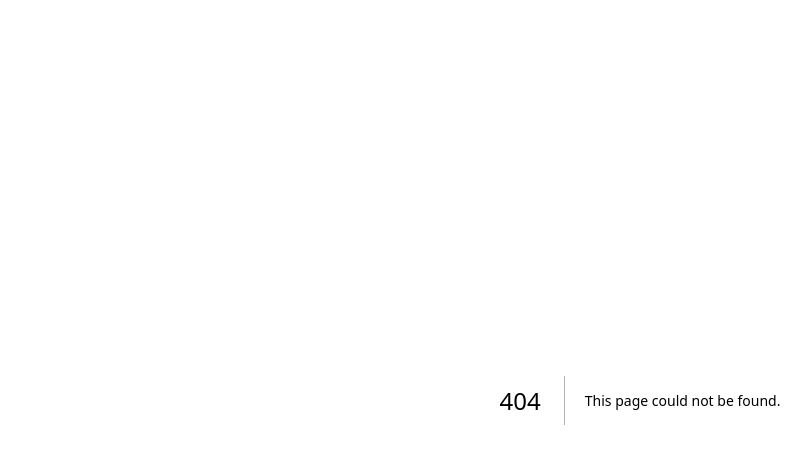
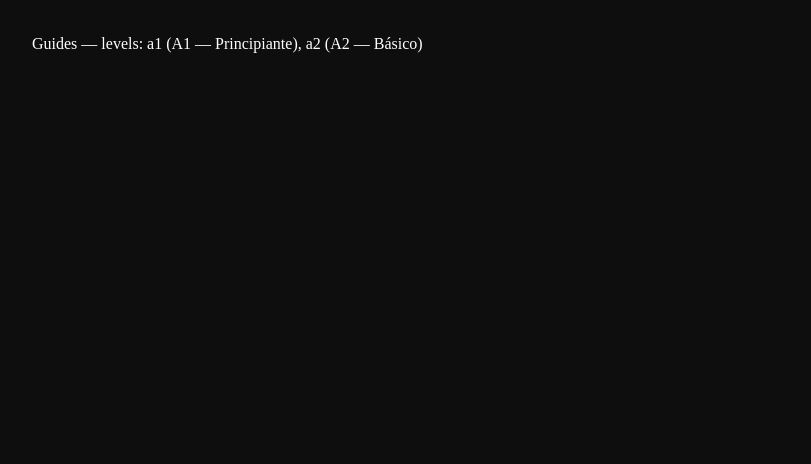
Before and after one commit to eliasperezdev/app-english-conversational, a Next.js app: page /guides in a window 1280 px wide. Before the commit this address had no page. Shown: the top 464 px of the page, without its empty margins (0-811 px from the left). Built offline with nearby package versions, Linux system fonts and the light colour scheme.

Commit message:
routes guides

```diff
--- /dev/null
+++ b/app/guides/[level]/[chapter]/page.tsx
@@ -0,0 +1,34 @@
+import { notFound } from 'next/navigation'
+import { getAllLevelSlugs, getAllChapterSlugs, getChapter } from '@/lib/guides'
+
+export function generateStaticParams() {
+  const params: { level: string; chapter: string }[] = []
+  for (const level of getAllLevelSlugs()) {
+    for (const chapter of getAllChapterSlugs(level)) {
+      params.push({ level, chapter })
+    }
+  }
+  return params
+}
+
+interface Props {
+  params: Promise<{ level: string; chapter: string }>
+}
+
+export default async function ChapterPage({ params }: Props) {
+  const { level: levelSlug, chapter: chapterSlug } = await params
+  const chapter = await getChapter(levelSlug, chapterSlug)
+  if (!chapter) notFound()
+
+  const totalSections = chapter.sections.length
+  const totalCards = chapter.sections.reduce((sum, s) => sum + s.cards.length, 0)
+
+  return (
+    <main className="p-8 text-white bg-[#0e0e0f] min-h-screen">
+      <p>
+        Chapter: {chapterSlug} — {totalSections} section{totalSections !== 1 ? 's' : ''},{' '}
+        {totalCards} card{totalCards !== 1 ? 's' : ''}
+      </p>
+    </main>
+  )
+}
--- /dev/null
+++ b/app/guides/[level]/page.tsx
@@ -0,0 +1,24 @@
+import { notFound } from 'next/navigation'
+import { getAllLevelSlugs, getAllChapterSlugs, getLevel } from '@/lib/guides'
+
+export function generateStaticParams() {
+  return getAllLevelSlugs().map((level) => ({ level }))
+}
+
+interface Props {
+  params: Promise<{ level: string }>
+}
+
+export default async function LevelPage({ params }: Props) {
+  const { level: levelSlug } = await params
+  const level = getLevel(levelSlug)
+  if (!level) notFound()
+
+  const chapters = getAllChapterSlugs(levelSlug)
+
+  return (
+    <main className="p-8 text-white bg-[#0e0e0f] min-h-screen">
+      <p>Level: {levelSlug} — chapters: {chapters.join(', ')}</p>
+    </main>
+  )
+}
--- /dev/null
+++ b/app/guides/page.tsx
@@ -0,0 +1,15 @@
+import { getAllLevelSlugs, getLevel } from '@/lib/guides'
+
+export default function GuidesPage() {
+  const slugs = getAllLevelSlugs()
+  const labels = slugs.map((s) => {
+    const level = getLevel(s)
+    return `${s} (${level?.label ?? '?'})`
+  })
+
+  return (
+    <main className="p-8 text-white bg-[#0e0e0f] min-h-screen">
+      <p>Guides — levels: {labels.join(', ')}</p>
+    </main>
+  )
+}
```
